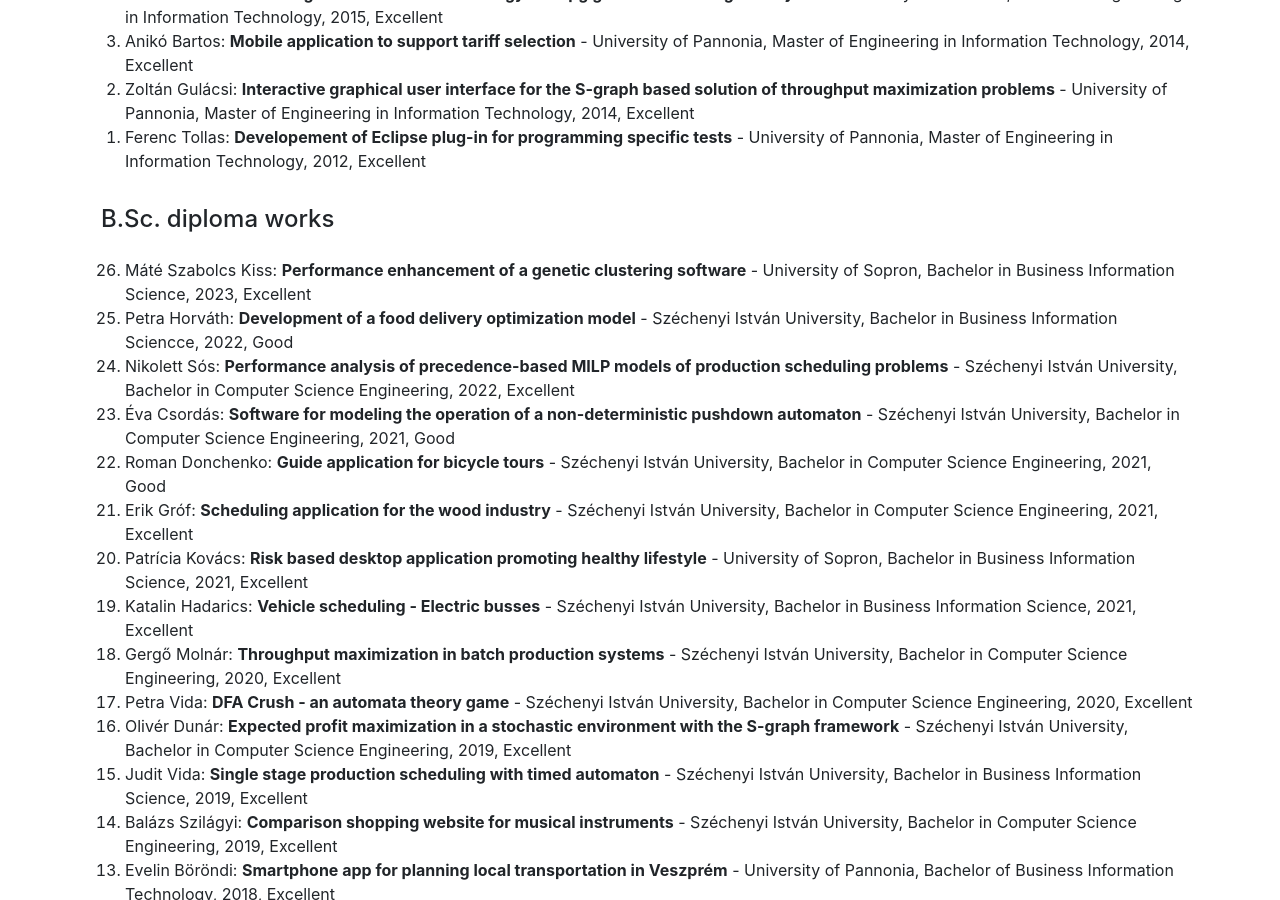
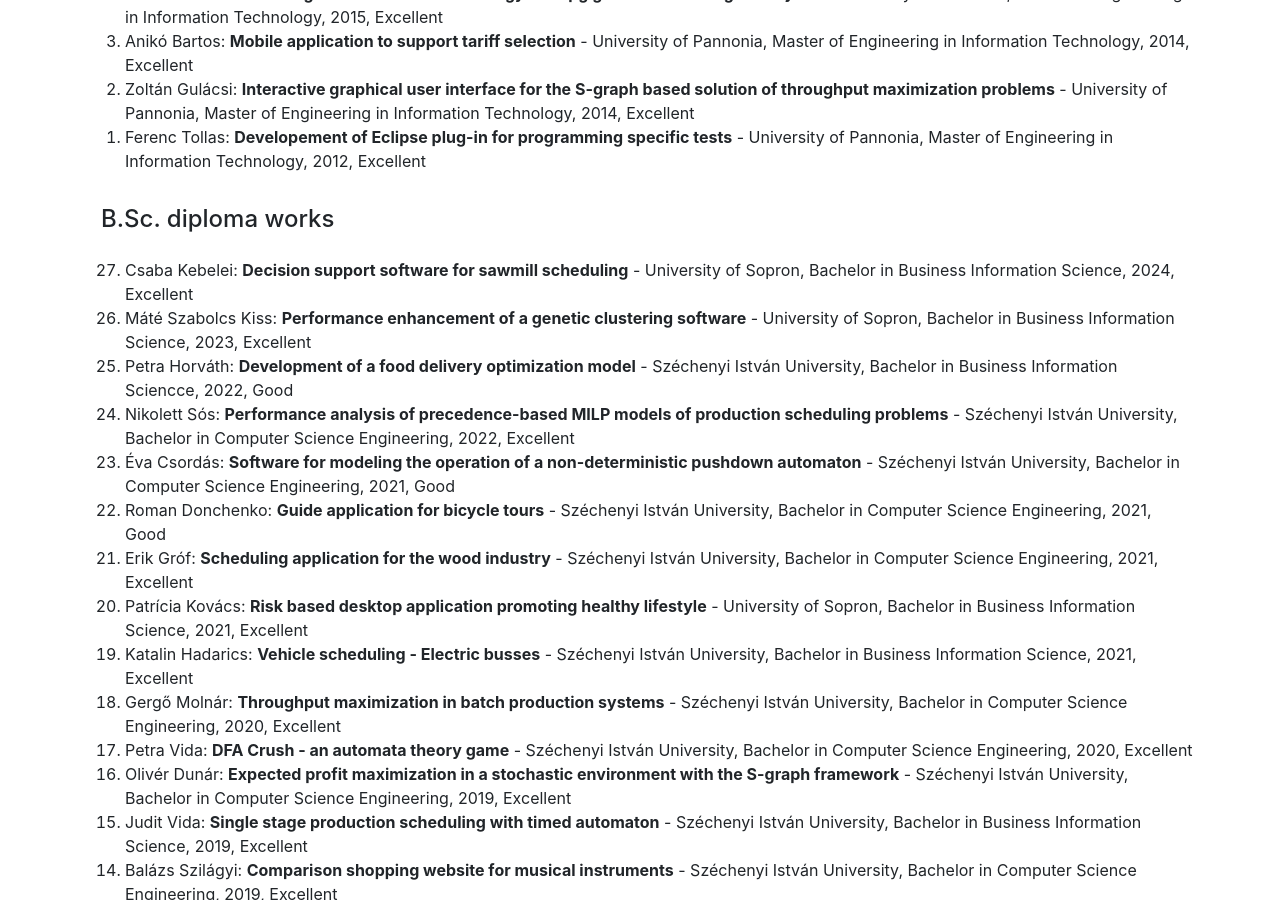
Before and after one commit to hegyhati/hegyhati.github.io, a Jekyll site: the page built from teaching_supervision.html, in a window 1280 px wide and 900 px high, scrolled down 2480 px. Built offline with Jekyll 4.4.1, drawn with Linux system fonts in a browser that asks for light colours.

Commit message:
BSc Kebelei

```diff
--- a/_data/supervision.yaml
+++ b/_data/supervision.yaml
@@ -106,6 +106,15 @@ diploma:
 
 
   BSc:
+
+  - student: Csaba Kebelei
+    original_title: Szoftveres támogatás fűrészüzemi folyamatok ütemezéséhez
+    title: Decision support software for sawmill scheduling
+    course: Bachelor in Business Information Science
+    university: University of Sopron
+    date: 2024.01.16.
+    grade: Excellent
+
   - student: Máté Szabolcs Kiss
     original_title: Populációgenetikai szoftver hatékonyságának növelése
     title: Performance enhancement of a genetic clustering software
```
